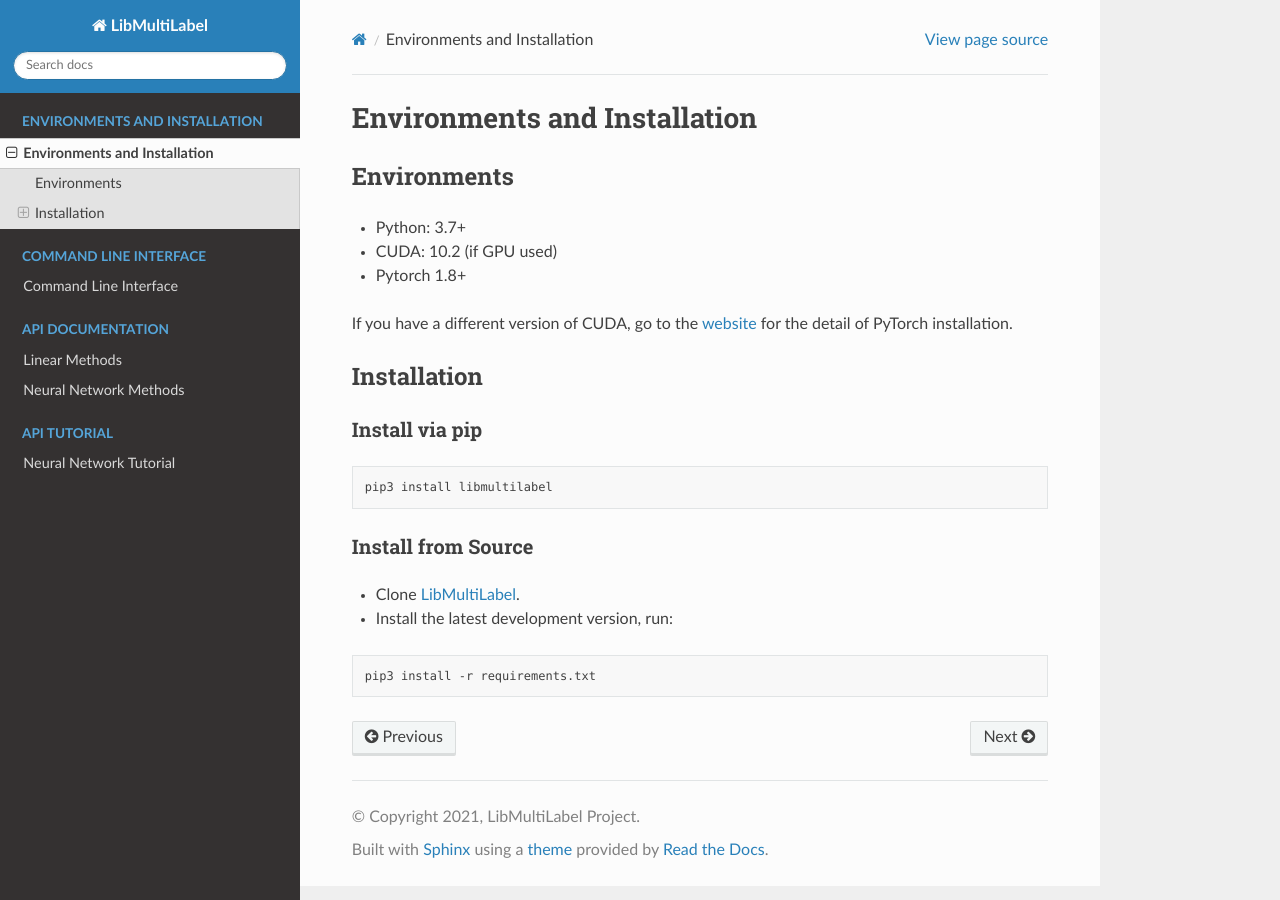
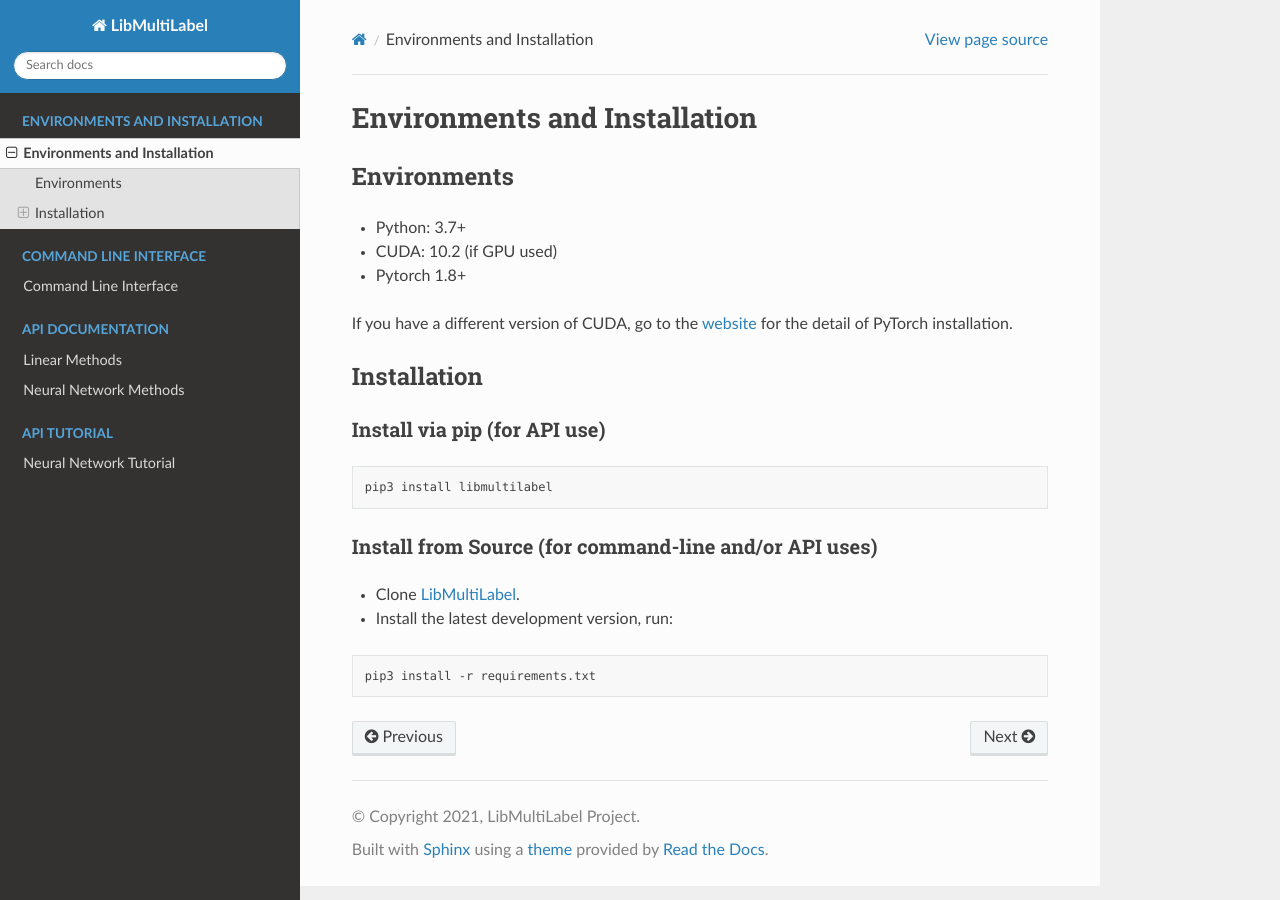
Before and after one commit to ASUS-AICS/LibMultiLabel, a Sphinx documentation site: the page built from docs/installation.rst, in a window 1280 px wide. Built offline with Sphinx 7.4.7 and the Read the Docs theme 2.0.0, drawn with Linux system fonts in a browser that asks for light colours.

Commit message:
Add for xxx use for installation.

```diff
--- a/docs/installation.rst
+++ b/docs/installation.rst
@@ -14,15 +14,15 @@
 Installation
 ------------
 
-Install via pip
-^^^^^^^^^^^^^^^
+Install via pip (for API use)
+^^^^^^^^^^^^^^^^^^^^^^^^^^^^^
 
 .. code-block:: bash
 
     pip3 install libmultilabel
 
-Install from Source
-^^^^^^^^^^^^^^^^^^^
+Install from Source (for command-line and/or API uses)
+^^^^^^^^^^^^^^^^^^^^^^^^^^^^^^^^^^^^^^^^^^^^^^^^^^^^^^
 
 * Clone `LibMultiLabel <https://github.com/ASUS-AICS/LibMultiLabel>`_.
 * Install the latest development version, run:
```
